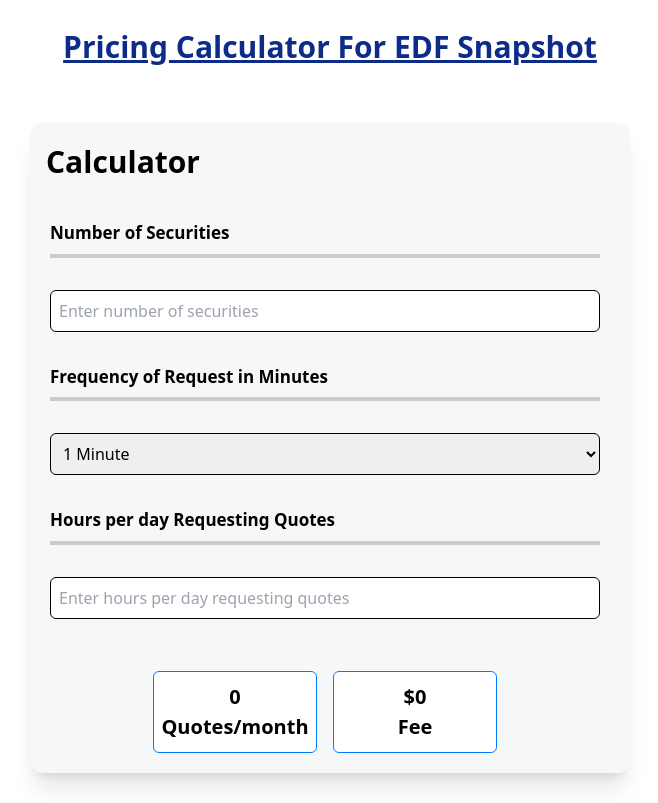
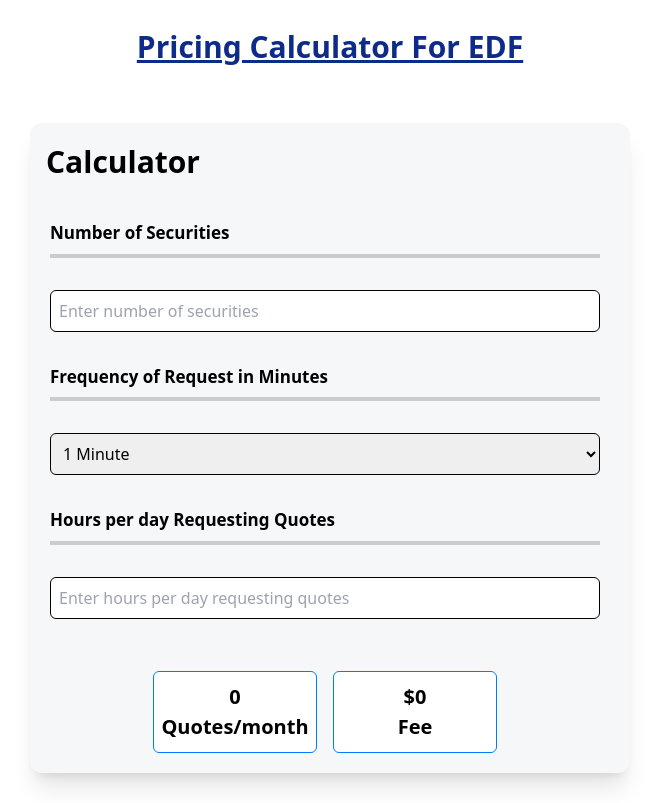
Before and after one commit to diptitiwari1/calculator-project, a React (Create React App) app: page / in a window 1280 px wide. Shown: the whole page, without its empty margins (310-968 px from the left). Built offline with nearby package versions, Linux system fonts and the light colour scheme.

Commit message:
changes in tittle

```diff
--- a/src/components/PricingCalc.tsx
+++ b/src/components/PricingCalc.tsx
@@ -32,7 +32,7 @@
     <div className="flex h-screen">
       <div className="flex flex-col w-full">
         <div className="flex m-6 justify-center sm:text-[30px] text-[25px] font-bold text-[#0d2c8a] underline">
-          <p>Pricing Calculator For EDF Snapshot</p>
+          <p>Pricing Calculator For EDF</p>
         </div>
         <div className="flex w-full gap-8 p-[30px] justify-center">
           <div className="flex flex-col bg-[#f5f7f9] max-h-[calc(100vh-150px)] max-w-[600px] w-full rounded-xl shadow-xl">
```
